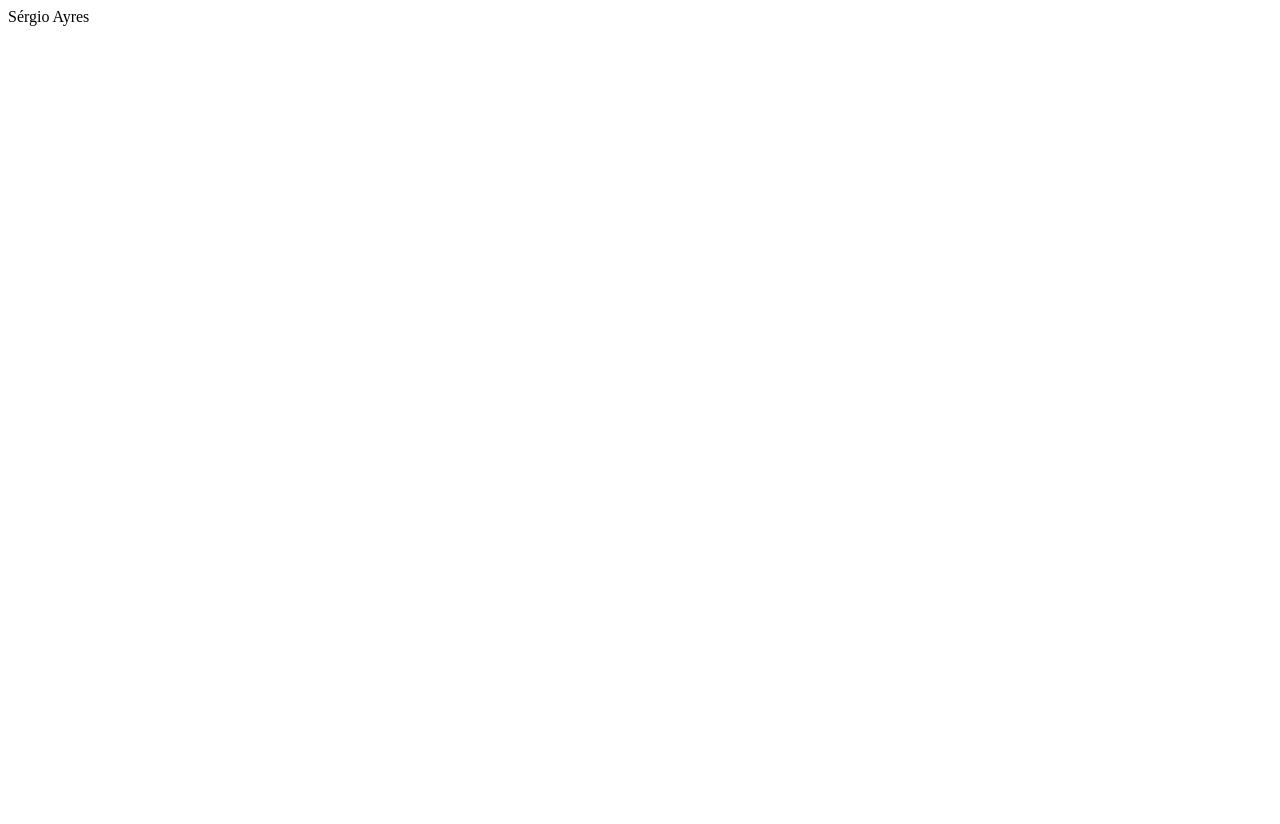
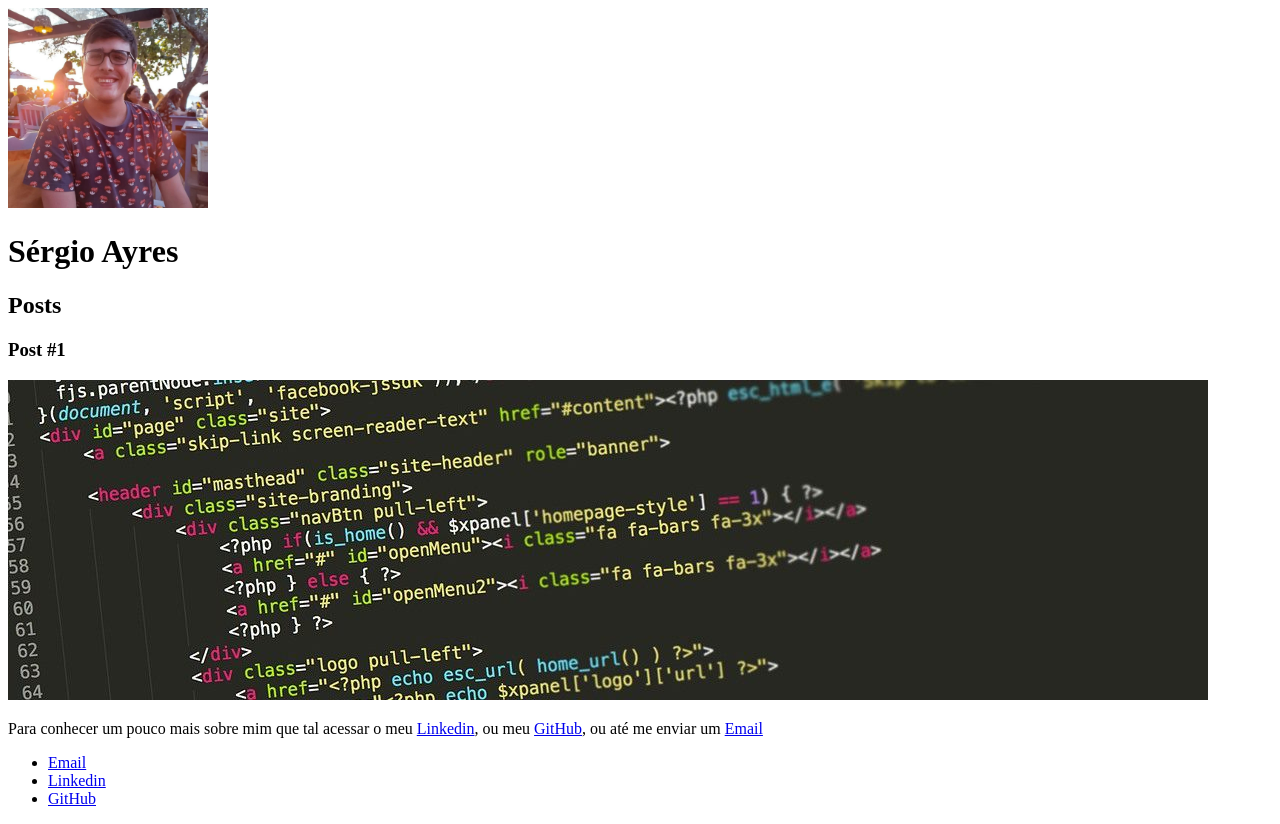
Before and after one commit to SergioFelipeAyres/dio-desafio-git, a plain HTML site: page Curso HTML_CSS/Site de Estudo/index.html in a window 1280 px wide. Before the commit the page ends 800 px from the top, so only its background shows below. Drawn offline with Linux system fonts and the light colour scheme.

Commit message:
Encerrada parte do Curso de HTML, iniciando CSS

```diff
--- a/Curso HTML_CSS/Site de Estudo/index.html
+++ b/Curso HTML_CSS/Site de Estudo/index.html
@@ -5,6 +5,34 @@
         <title>Sérgio Ayres</title>
     </head>
     <body>
-        Sérgio Ayres
+        <header>
+            <img src="img/avatar.jpg" alt="Foto do Sérgio Ayres" width="200px" height="200px">
+            <h1>Sérgio Ayres</h1>
+        </header>
+        <section>
+            <header>
+                <h2>Posts</h2>
+            </header>
+            <article>
+                <h3>Post #1</h3>
+                <img src="img/bannerpost1.jpg" alt="Imagem de código para Post 1">
+                <p>Para conhecer um pouco mais sobre mim que tal acessar o meu <a href="https://www.linkedin.com/in/sergiofelipeayres/" target="_blank">Linkedin</a>, ou meu <a href="https://github.com/SergioFelipeAyres/" target="_blank">GitHub</a>, ou até me enviar um <a href="mailto:sergiofelipeayresbr@gmail.com" target="_blank">Email</a> </p>
+            </article>
+        </section>
+        <footer>
+            <ul>
+                <li>
+                    <a href="mailto:sergiofelipeayresbr@gmail.com">Email</a>
+                </li>
+                <li>
+                    <a href="https://www.linkedin.com/in/sergiofelipeayres/" target="_blank">Linkedin</a>
+                </li>
+                <li>
+                    <a href="https://github.com/SergioFelipeAyres/" target="_blank">GitHub</a>
+                </li>
+
+            </ul>
+
+        </footer>
     </body>
 </html>
```
Also changed, not shown: HTML_CSS/Site de Estudo/index.html (deleted, +0 -23 lines), Curso HTML_CSS/Site de Estudo/img/avatar.jpg (added), Curso HTML_CSS/Site de Estudo/img/bannerpost1.jpg (added).
